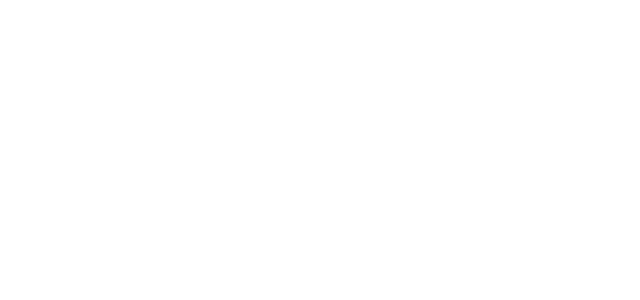
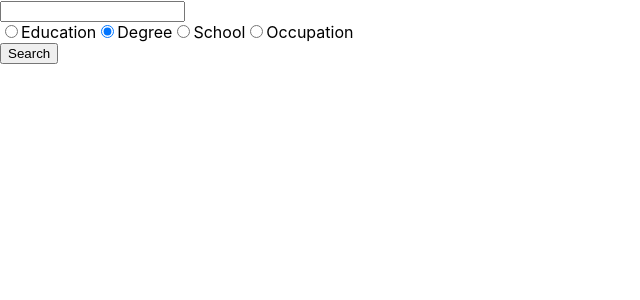
Before and after one commit to KonataF/MentorFinder, a React (Create React App) app in the folder mentorfinder/: page /search in a window 1280 px wide. Before the commit this address had no page. Shown: the top 300 px of the page, without its empty margins (0-640 px from the left). Built offline with nearby package versions, Linux system fonts and the light colour scheme.

Commit message:
add: basic search

```diff
--- /dev/null
+++ b/mentorfinder/src/Components/MentorCard.jsx
@@ -0,0 +1,5 @@
+import React from "react";
+
+const MentorCard = ({ props }) => {
+  return <div className="card">Hello From Mentor Class Componenet</div>;
+};
--- a/mentorfinder/src/Components/SearchPage.jsx
+++ b/mentorfinder/src/Components/SearchPage.jsx
@@ -0,0 +1,66 @@
+import React, { useState } from "react";
+
+function SearchPage() {
+  const [searchTerm, setSearchTerm] = useState("");
+  const [searchType, setSearchType] = useState("degree");
+
+  const handleInputChange = (event) => {
+    setSearchTerm(event.target.value);
+  };
+
+  const handleRadioChange = (event) => {
+    setSearchType(event.target.value);
+  };
+
+  const handleSearch = () => {
+    // Perform search based on searchTerm and searchType
+    console.log(`Searching for ${searchTerm} in ${searchType}`);
+  };
+
+  return (
+    <div>
+      <input type="text" value={searchTerm} onChange={handleInputChange} />
+      <div>
+        <label>
+          <input
+            type="radio"
+            value="education"
+            checked={searchType === "education"}
+            onChange={handleRadioChange}
+          />
+          Education
+        </label>
+        <label>
+          <input
+            type="radio"
+            value="degree"
+            checked={searchType === "degree"}
+            onChange={handleRadioChange}
+          />
+          Degree
+        </label>
+        <label>
+          <input
+            type="radio"
+            value="school"
+            checked={searchType === "school"}
+            onChange={handleRadioChange}
+          />
+          School
+        </label>
+        <label>
+          <input
+            type="radio"
+            value="occupation"
+            checked={searchType === "occupation"}
+            onChange={handleRadioChange}
+          />
+          Occupation
+        </label>
+      </div>
+      <button onClick={handleSearch}>Search</button>
+    </div>
+  );
+}
+
+export default SearchPage;
--- a/mentorfinder/src/index.js
+++ b/mentorfinder/src/index.js
@@ -10,6 +10,7 @@ import LoginForm from "./Components/LoginForm";
 import Dashboard from "./Components/Dashboard";
 import ProfileEditor from "./Components/ProfileEditor";
 import MyMentors from "./Components/MyMentors";
+import SearchPage from "./Components/SearchPage";
 
 const root = ReactDOM.createRoot(document.getElementById("root"));
 root.render(
@@ -22,6 +23,7 @@ root.render(
         <Route path="/dashboard" element={<Dashboard />} />
         <Route path="/editProfile" element={<ProfileEditor />} />
         <Route path="/myMentors" element={<MyMentors />} />
+        <Route path="/search" element={<SearchPage />} />
       </Routes>
     </BrowserRouter>
   </React.StrictMode>
```
Also changed, not shown: mentorfinder/src/Components/ProfileTile.jsx (added), 1 other file (tests, documents, lock files or other folders).
